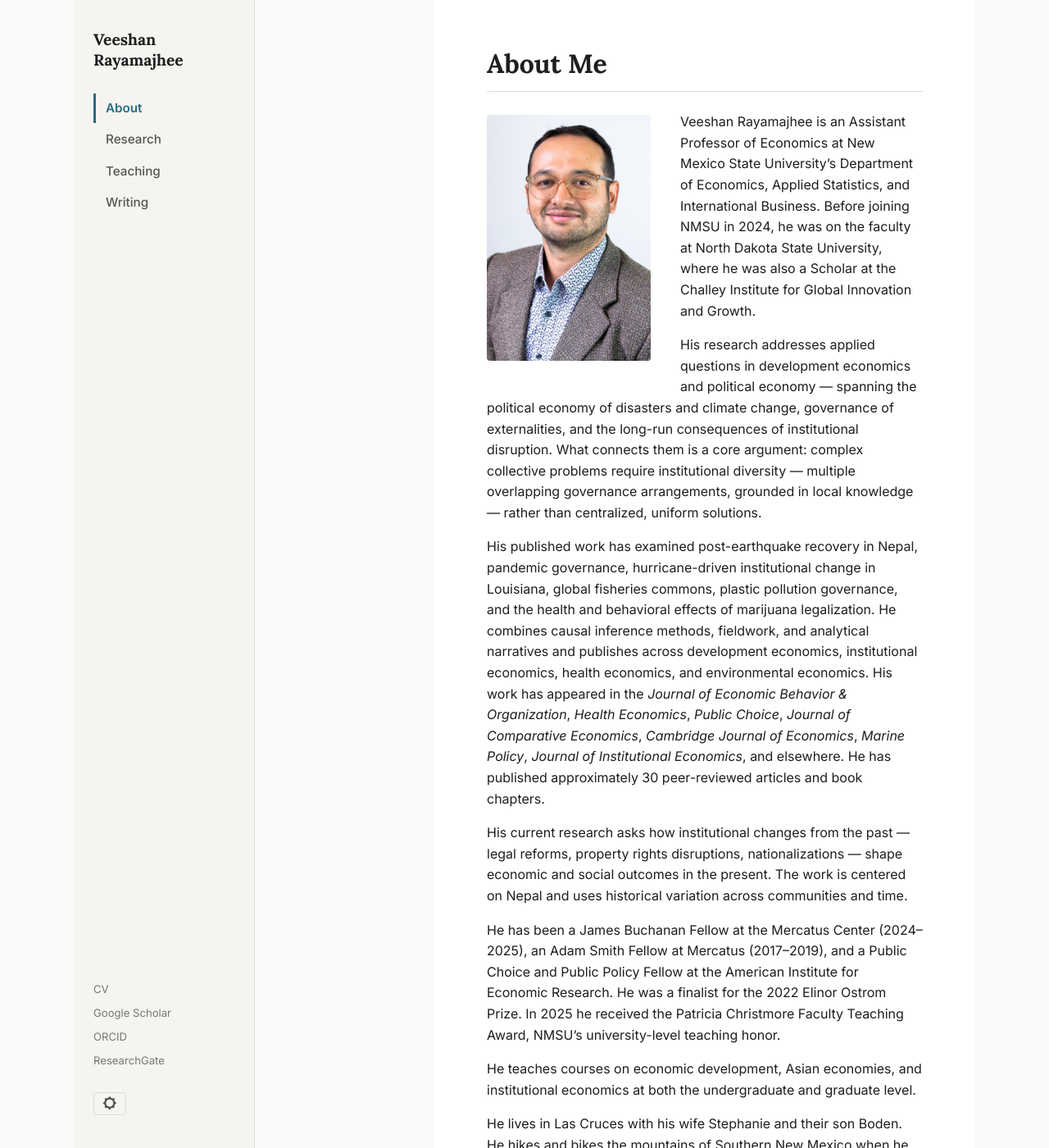
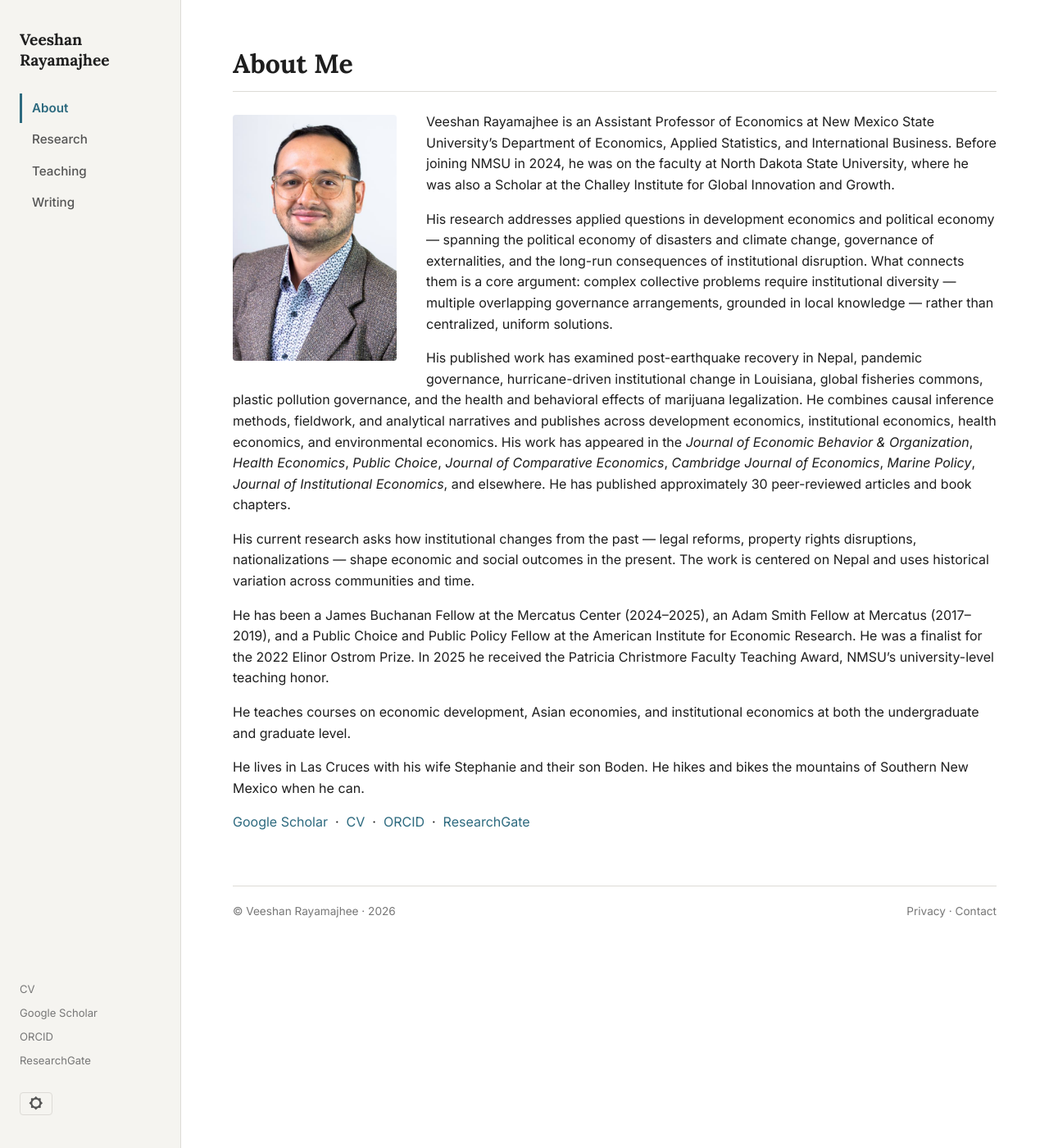
Before and after one commit to veeshanr/veeshanr.github.io, a Jekyll site: the page built from pages/about.md, in a window 1280 px wide and 1400 px high. Shown: the whole window at 82% size. Built offline with Jekyll 4.4.1, drawn with Linux system fonts in a browser that asks for light colours.

Commit message:
Fix: full-width layout, remove centering gaps

```diff
--- a/css/layout.css
+++ b/css/layout.css
@@ -6,8 +6,6 @@
   display: grid;
   grid-template-columns: var(--sidebar-width) 1fr;
   min-height: 100vh;
-  max-width: var(--desktop);
-  margin: 0 auto;
 }
 
 /* ============================================================
@@ -27,13 +25,6 @@
   transition: transform 0.25s ease;
 }
 
-/* When viewport wider than --desktop, offset sidebar so it aligns
-   with the centered .site-wrapper instead of sticking to the viewport edge */
-@media (min-width: 1100px) {
-  .sidebar {
-    left: max(0px, calc((100vw - var(--desktop)) / 2));
-  }
-}
 
 .sidebar-inner {
   display: flex;
@@ -139,12 +130,10 @@
 
 .main-content {
   grid-column: 2;
-  margin-left: var(--sidebar-width);
   padding: 52px 64px 48px;
   min-height: 100vh;
   background: var(--bg-light);
   box-sizing: border-box;
-  width: calc(100% - var(--sidebar-width));
 }
 
 .main-content article {
```
